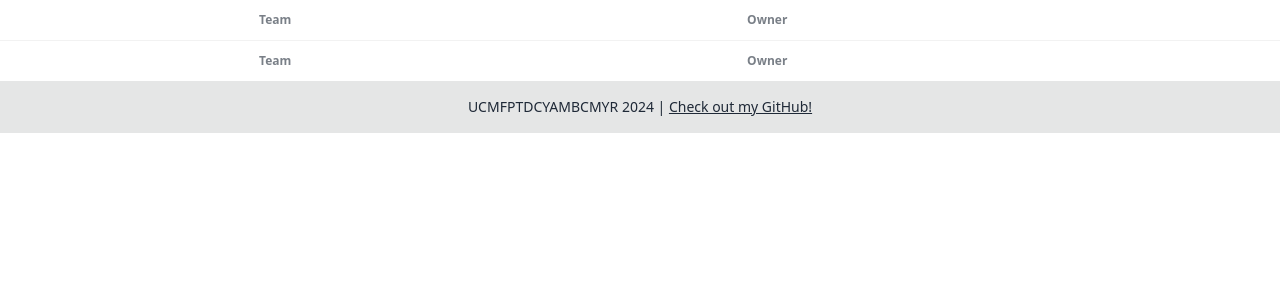
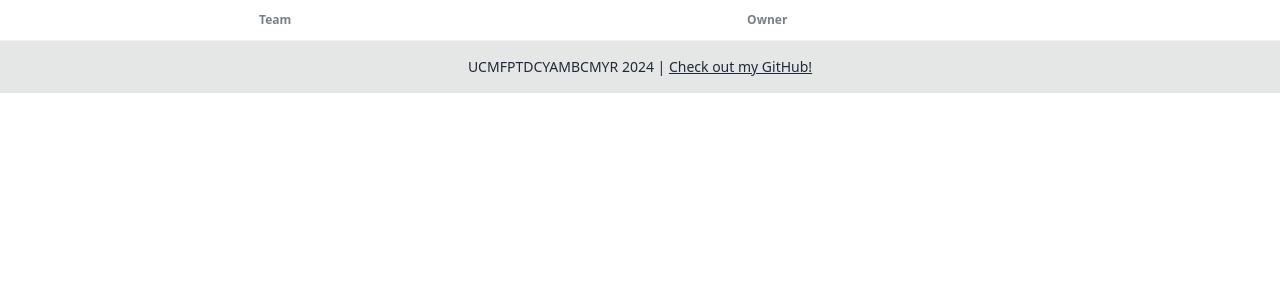
Before and after one commit to matthewkdies/football-pool, a Flask app: page /assignments in a window 1280 px wide. Shown: the part 68-368 px from the top of the page. Run offline with Flask 3, Linux system fonts and the light colour scheme; lists and menus that the app fills with data are empty; style sheets or scripts are compiled from the project's sources; parts of the project's set-up code (start-up, migrations or seed data) failed here and were passed over.

Commit message:
Removing table footer.

```diff
--- a/apps/football_pool/templates/assignments.html
+++ b/apps/football_pool/templates/assignments.html
@@ -37,14 +37,6 @@
                 </td>
             </tr>
         {% endfor %}
-      <!-- foot -->
-      <tfoot>
-        <tr>
-            <th></th>
-            <th>Team</th>
-            <th>Owner</th>
-        </tr>
-      </tfoot>
     </table>
 </div>
 {% endblock %}
```
